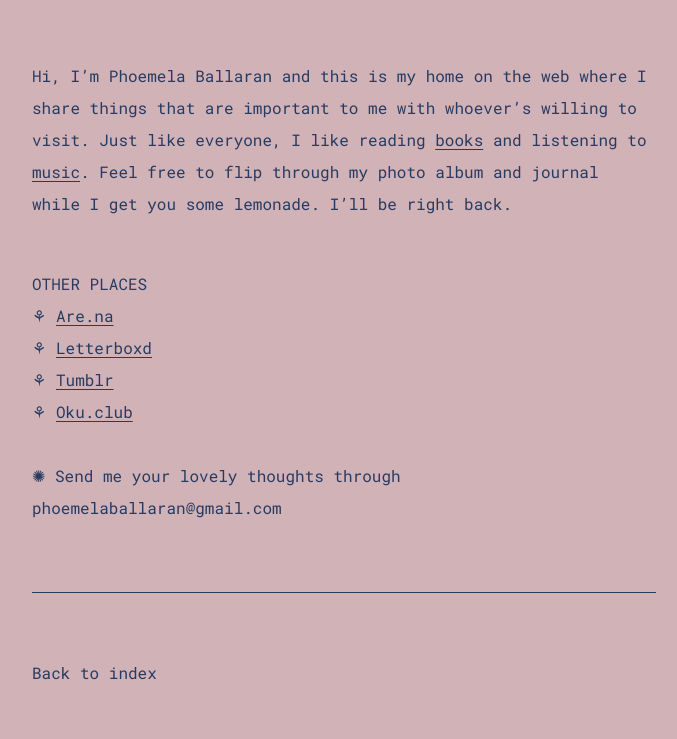
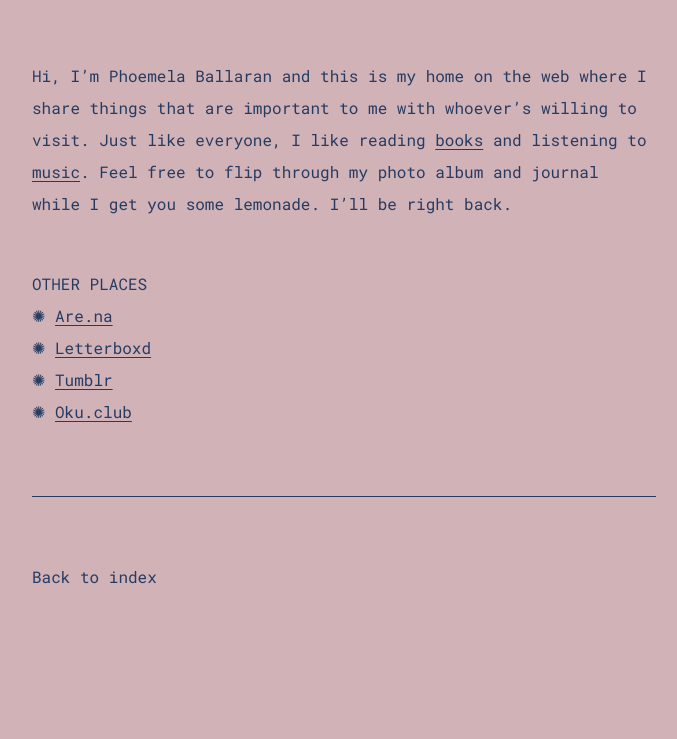
Before and after one commit to comballar/comballar.github.io, a Jekyll site: the page built from about.md, in a window 1280 px wide. Shown: the part 1049-1788 px from the top of the page, without its empty margins (88-765 px from the left). Built offline with Jekyll 4.4.1, drawn with Linux system fonts in a browser that asks for light colours; after the commit the page ends 1692 px from its top, so only the background shows below that.

Commit message:
Update about.md

```diff
--- a/about.md
+++ b/about.md
@@ -12,11 +12,9 @@ permalink: /about/
   Just like everyone, I like reading <a href="https://bit.ly/3Qqlu7b" target="_blank">books</a> and listening to <a href="https://radio4000.com/comoballar" target="_blank">music</a>.
   Feel free to flip through my photo album and journal while I get you some lemonade. I’ll be right back.</p>
 <br>OTHER PLACES
-<br>⚘ <a href="https://are.na/phoemela-ballaran" target="_blank">Are.na</a>
-<br>⚘ <a href="https://letterboxd.com/comoballar/" target="_blank">Letterboxd</a>
-<br>⚘ <a href="https://comoballar.tumblr.com/" target="_blank">Tumblr</a>
-<br>⚘ <a href="https://oku.club/user/phoemela">Oku.club</a>
-<br>
-<br>✺ Send me your lovely thoughts through phoemelaballaran@gmail.com
+<br>✺ <a href="https://are.na/phoemela-ballaran" target="_blank">Are.na</a>
+<br>✺ <a href="https://letterboxd.com/comoballar/" target="_blank">Letterboxd</a>
+<br>✺ <a href="https://comoballar.tumblr.com/" target="_blank">Tumblr</a>
+<br>✺ <a href="https://oku.club/user/phoemela">Oku.club</a>
 <br>
 <br>
```
